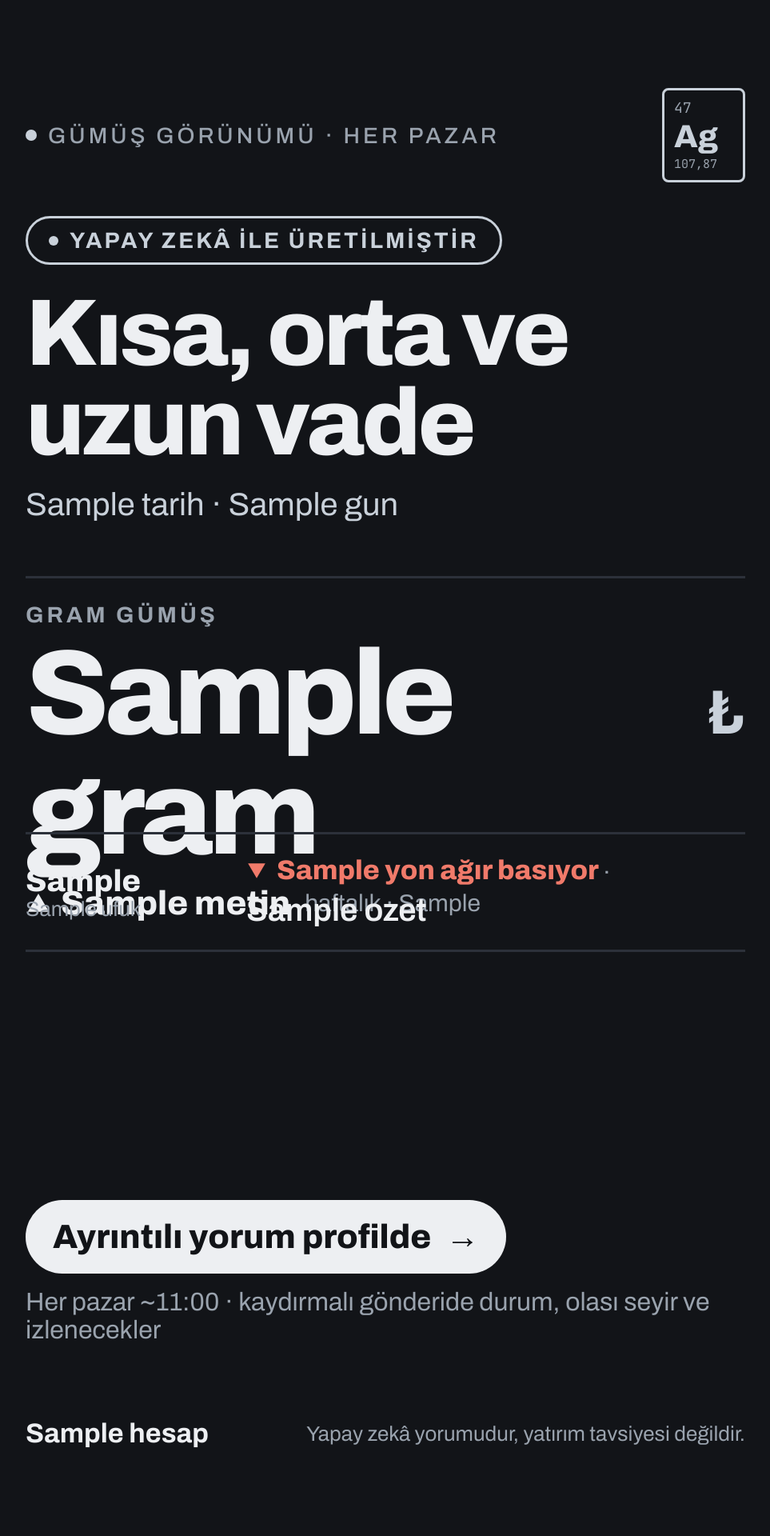
After one commit to ridvancoskun1975-cpu/gumus-bot, a Python web app: template templates/yorum-reels.html in a window 1280 px wide. The commit adds this page. Shown: the whole page at 80% size, without its empty margins (58-1021 px from the left). Run offline with Jinja, Linux system fonts and the light colour scheme; the template is opened without the code that fills it: most values are stand-ins (such as "Sample title", 1, 10 or a date in 2020).

Commit message:
Pazar yorumuna 12 sn Reels (+ hikâye); cumartesi özetine pazar hatırlatması
Rıdvan 15 Ekim 21:25 "Reels bence şart", 21:28 cumartesi için "pazar derin analizi kaçırmayın".
- Pazar: kaydırmalı gönderiden hemen sonra aynı çalıştırmada 12 sn Reels (templates/yorum-reels.html),
  aynı video hikâyeye. Reels'te her hata yalnızca uyarı; kaydırmalı ikinci kez gitmez. YORUM_REELS.
- Cumartesi: yarın pazar yorumu takvimdeyse haftalık özet görselinde ve açıklamada hatırlatma.
- Rapor: pazar Reels'i ayrı adla. Sınama bot/test_pazar.py. Önizleme; main'e onayla alınır.

Co-Authored-By: Claude Opus 5.5 <noreply@anthropic.com>
Claude-Session: https://claude.ai/code/session_01NaHJ2WecDMMSg7JYQhCJ88

```diff
--- a/bot/rapor.py
+++ b/bot/rapor.py
@@ -196,6 +196,9 @@ def paylasim_adlari(medyalar, satirlar):
 
 def aciklamadan_ad(m):
     a = (m.get("caption") or "").lower()
+    # Pazar yorumunun Reels'i kaydırmalıyla aynı çalıştırmada gider; tek takipçi kaydı kaydırmalıya eşlenir.
+    if "profildeki kaydırmalı gönderide" in a:
+        return "Pazar yorumu Reels"
     for anahtar, ad in (("haftalık gümüş özeti", "Haftalık özet"), ("aylık gümüş özeti", "Aylık özet"),
                         ("günün gümüş özeti", "Günlük özet"), ("güncel gümüş fiyatları", "Fiyat Reels'i"),
                         ("yasal bilgilendirme", "Yasal bilgilendirme")):
--- a/bot/test_rapor.py
+++ b/bot/test_rapor.py
@@ -56,6 +56,10 @@ m = medya(15, (9, 0), "REELS")   # öncesinde kayıt yok
 m["caption"] = "Gram gümüş 88 ₺\nGüncel gümüş fiyatları · 15.10.2026"
 rapor.paylasim_adlari([m], satirlar)
 esit(m["_ad"], "Fiyat Reels'i", "açıklamadan ad")
+m = medya(16, (11, 3), "REELS")
+m["caption"] = "…\nAyrıntılar (durum, olası seyir, izlenecekler) profildeki kaydırmalı gönderide →"
+rapor.paylasim_adlari([m], [])
+esit(m["_ad"], "Pazar yorumu Reels", "pazar Reels'i açıklamadan")
 
 # günlük takipçi: dönem öncesi son kayıt başlangıç olur
 g = rapor.gunluk_takipci(satirlar, date(2026, 10, 13), date(2026, 10, 15))
--- /dev/null
+++ b/templates/yorum-reels.html
@@ -0,0 +1,114 @@
+{% from "makrolar.html" import ag_etiketi, degisim, yon_isareti %}<!doctype html>
+<html lang="tr">
+<head>
+<meta charset="utf-8">
+<title>Gümüş Görünümü Reels</title>
+<style>{% include "ortak.css" %}
+/* Pazar yorumunun kısa Reels'i (1080×1920, 12 sn; Rıdvan 15 Ekim 2026: "Reels bence şart").
+   Kaydırmalı gönderinin kapağındaki bilgiler: tarih, gram fiyatı, üç vadenin ağır basan yönü ve özeti.
+   Ayrıntı (durum, olası seyir, izlenecek) kaydırmalı gönderide kalır. Profil ızgarası ortadaki 3:4 alanı
+   (y 240–1680) gösterir; alt ~300 px'i Reels arayüzü kapatır, bu yüzden çağrı ve uyarı onun üstünde. */
+.yr { position: relative; width: 1080px; height: 1920px; box-sizing: border-box; background: var(--zemin);
+  color: var(--yazi); font-family: 'Archivo', sans-serif; overflow: hidden; }
+.yr .kenar { position: absolute; left: 90px; right: 90px; display: flex; justify-content: space-between; align-items: center; }
+.yr .seri { gap: 14px; font-size: 28px; }
+.yr .blok { position: absolute; left: 90px; right: 90px; }
+.yr .yz { display: inline-flex; align-items: center; gap: 14px; border: 3px solid var(--vurgu); border-radius: 999px;
+  padding: 12px 26px; font-size: 28px; font-weight: 700; letter-spacing: 3px; color: var(--vurgu); }
+.yr .yz i { width: 12px; height: 12px; border-radius: 50%; background: var(--vurgu); display: inline-block; }
+.yr h1 { font-size: 118px; letter-spacing: -4px; line-height: 0.95; margin-top: 30px; text-wrap: balance; }
+.yr .tarih { margin-top: 24px; font-size: 40px; }
+.yr .fiyat-blok { border-top: 3px solid var(--cizgi); padding-top: 30px; }
+.yr .kucuk-baslik { font-size: 28px; font-weight: 700; letter-spacing: 4px; color: var(--soluk); }
+.yr .fiyat-satir { display: flex; align-items: baseline; gap: 16px; margin-top: 8px; }
+.yr .fiyat { font-size: 150px; font-weight: 800; line-height: 1; letter-spacing: -6px; }
+.yr .birim { font-size: 78px; font-weight: 700; color: var(--vurgu); }
+.yr .fiyat-alt { display: flex; align-items: center; gap: 18px; margin-top: 14px; font-size: 30px; }
+.yr .vade { display: grid; grid-template-columns: 250px 1fr; gap: 26px; align-items: center; padding: 26px 0;
+  border-top: 3px solid var(--cizgi); }
+.yr .vade:last-child { border-bottom: 3px solid var(--cizgi); }
+.yr .vade-ad b { display: block; font-size: 38px; font-weight: 800; }
+.yr .vade-ad span { font-size: 26px; color: var(--soluk); }
+.yr .vade-ozet { margin-top: 8px; font-size: 40px; font-weight: 600; line-height: 1.18; text-wrap: balance; }
+.yr .yon { display: inline-flex; align-items: center; gap: 12px; font-weight: 800; }
+.yr .yon.artis { color: var(--artis); }
+.yr .yon.dusus { color: var(--dusus); }
+.yr .yon.dusus svg { transform: rotate(180deg); }
+.yr .yon small { font-size: 0.72em; font-weight: 600; color: var(--soluk); }
+.yr .cagri { display: inline-flex; align-items: center; gap: 18px; font-size: 42px; font-weight: 800;
+  padding: 22px 34px; border-radius: 999px; background: var(--yazi); color: var(--zemin); transform-origin: 0 50%; }
+.yr .saat { margin-top: 18px; font-size: 32px; color: var(--soluk); }
+</style>
+</head>
+<body>
+<div class="yr">
+  <div class="isik" aria-hidden="true"></div>
+  <div class="kenar" style="top: 110px">
+    <div class="etiket seri"><span id="nokta" class="nokta" style="width: 14px; height: 14px"></span><span>GÜMÜŞ GÖRÜNÜMÜ · HER PAZAR</span></div>
+    {{ ag_etiketi(104, 118, '10px 12px', 18, 40, 15) }}
+  </div>
+
+  <div class="blok" id="baslik" style="top: 270px">
+    <div class="yz"><i></i>YAPAY ZEKÂ İLE ÜRETİLMİŞTİR</div>
+    <h1>Kısa, orta ve uzun vade</h1>
+    <div class="tarih">{{ tarih }} · {{ gun }}</div>
+  </div>
+
+  <div class="blok fiyat-blok" id="fiyat" style="top: 720px">
+    <div class="kucuk-baslik">GRAM GÜMÜŞ</div>
+    <div class="fiyat-satir"><span class="fiyat sayi">{{ gram }}</span><span class="birim">₺</span></div>
+    <div class="fiyat-alt">{{ degisim(gram_deg, 42, 32) }}<span class="soluk">haftalık · {{ veri_ani }}</span></div>
+  </div>
+
+  <div class="blok" style="top: 1040px">
+    {% for v in vadeler %}
+    <div class="vade" id="vade{{ loop.index }}">
+      <div class="vade-ad"><b>{{ v.ad }}</b><span>{{ v.ufuk }}</span></div>
+      <div>
+        {{ yon_isareti(v.yorum, 34, 26) }}
+        <div class="vade-ozet">{{ v.yorum.ozet }}</div>
+      </div>
+    </div>
+    {% endfor %}
+  </div>
+
+  <div class="blok" id="cagri" style="top: 1500px">
+    <span class="cagri">Ayrıntılı yorum profilde <span aria-hidden="true">→</span></span>
+    <div class="saat">Her pazar ~11:00 · kaydırmalı gönderide durum, olası seyir ve izlenecekler</div>
+  </div>
+
+  <div class="kenar" style="bottom: 110px">
+    <b style="font-size: 34px">{{ hesap }}</b>
+    <span class="soluk" style="font-size: 26px">Yapay zekâ yorumudur, yatırım tavsiyesi değildir.</span>
+  </div>
+</div>
+<script>
+// Hareket: bot her kare için window.kare(t) çağırır; çağrılmazsa sayfa son hâlde kalır (kapak bu hâlden).
+// Başlık ve "yapay zekâ ile üretilmiştir" ilk kareden görünür; fiyat 0,6 sn'de, vadeler 2,4 / 4,0 / 5,6 sn'de,
+// profile çağrı 8,4 sn'de gelir.
+(function () {
+  const $ = id => document.getElementById(id);
+  const baslik = $('baslik'), fiyat = $('fiyat'), cagri = $('cagri'), nokta = $('nokta');
+  const vadeler = [1, 2, 3].map(i => $('vade' + i)).filter(Boolean);
+  const isik = document.querySelector('.isik');
+  const yumusak = p => 1 - Math.pow(1 - Math.min(Math.max(p, 0), 1), 3);
+  const ara = (t, a, b) => yumusak((t - a) / (b - a));
+  const goster = (el, q, dx, dy) => { el.style.opacity = q; el.style.transform = `translate(${(1 - q) * dx}px, ${(1 - q) * dy}px)`; };
+
+  window.kare = function (t) {
+    baslik.style.transform = `translateY(${(1 - ara(t, 0, 0.6)) * 24}px)`;
+    goster(fiyat, ara(t, 0.6, 1.2), 0, 40);
+    vadeler.forEach((v, i) => goster(v, ara(t, 2.4 + 1.6 * i, 3.0 + 1.6 * i), 60, 0));
+    const g = ara(t, 8.4, 8.9);
+    cagri.style.opacity = g;
+    cagri.firstElementChild.style.transform = `scale(${(0.9 + 0.1 * g) * (1 + (t > 8.9 ? 0.03 * (0.5 - 0.5 * Math.cos(2 * Math.PI * (t - 8.9) / 1.2)) : 0))})`;
+    if (nokta) nokta.style.opacity = 0.35 + 0.65 * (0.5 + 0.5 * Math.cos(2 * Math.PI * t / 1.2));
+    if (isik) {
+      const r = (t - 7.0) / 1.3;
+      isik.style.transform = r >= 0 && r <= 1 ? `translateX(${-140 + 280 * r}%)` : 'translateX(-140%)';
+    }
+  };
+})();
+</script>
+</body>
+</html>
```
Also changed, not shown: bot/main.py (+76 -4 lines), bot/test_pazar.py (added, +61 -0 lines), templates/hafta.html (+7 -0 lines).
